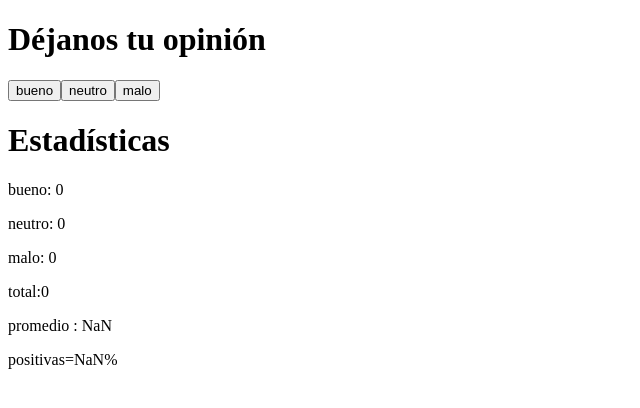
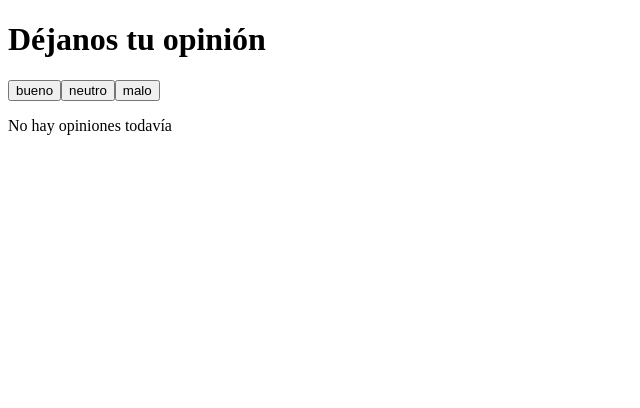
Before and after one commit to mariodinamarcap/full-stack-open, a React (Vite) app in the folder part1/unicafe/: page / in a window 1280 px wide. Shown: the top 408 px of the page, without its empty margins (0-640 px from the left). Built offline with nearby package versions, Linux system fonts and the light colour scheme.

Commit message:
feat: ejercicio 1.9, estadísticas solo con opiniones

```diff
--- a/part1/unicafe/src/App.jsx
+++ b/part1/unicafe/src/App.jsx
@@ -4,6 +4,10 @@ const Statistics = ({ good, neutral, bad }) => {
   const total = good + neutral + bad
   const promedio = (good * 1 + neutral * 0 + bad * -1) / total
   const positivas = good / total * 100
+
+  if (total === 0) {
+    return <p>No hay opiniones todavía</p>
+  }
 
   return (
     <>
```
